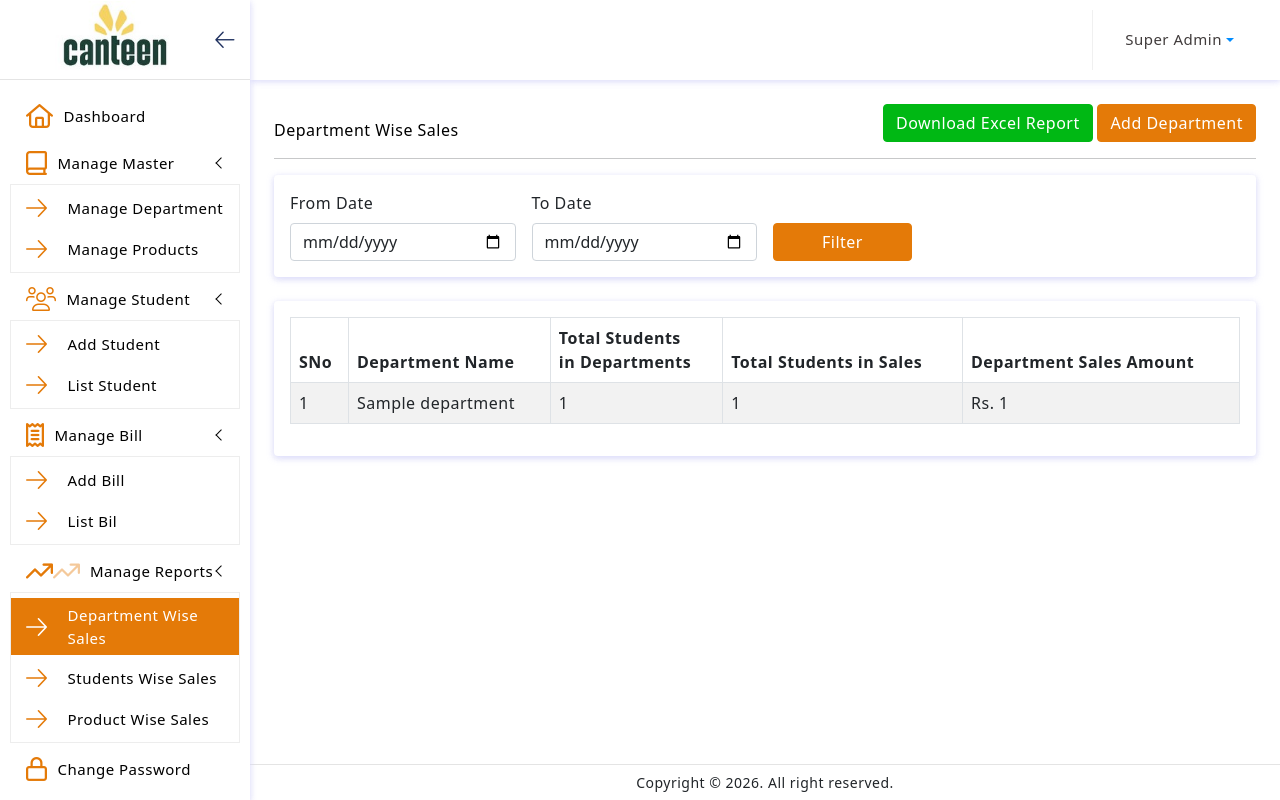
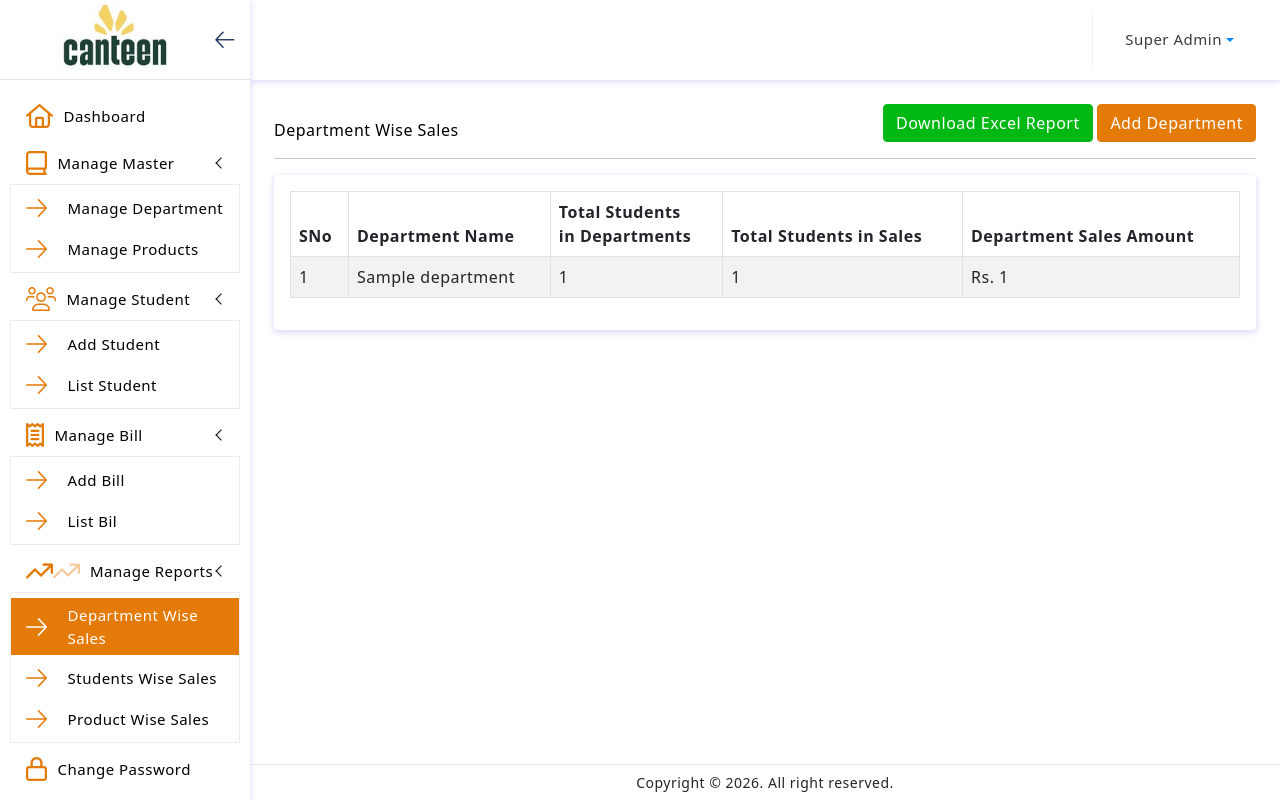
Before and after one commit to piere05/canteen-crm, a Django app: page /department-sales/ in a window 1280 px wide. Run offline with Django 5.2, Linux system fonts and the light colour scheme; tables that the repository leaves empty hold one stand-in row (values such as "Sample post"); some libraries are stand-ins or nearby versions.

Commit message:
Revert "day final commit"
This reverts commit 9c1a8ca305736c2a8c2d6b7faea9bb851e9ff853.

```diff
--- a/users/templates/department-sales.html
+++ b/users/templates/department-sales.html
@@ -56,37 +56,7 @@
 <hr />
 
 
-
-
-
 {% if department_data %}
-
-
-
-<div class="card p-5">
-<div class="row g-3">
-<div class="col-md-3">
-<label class="form-label">From Date</label>
-<input type="date" id="fromdate" name="fromdate"  class="form-control"
-value=""  placeholder="fromdate" required>
-</div>
-
-
-<div class="col-md-3">
-<label class="form-label">To Date</label>
-<input type="date" id="todate" name="todate"  class="form-control"
-value=""  placeholder="todate" required>
-</div>
-
-
-<div class="col-md-3 align-self-end">
-<input type="submit" name="Submit" class="btn btn-primary px-5"
-value="Filter">
-
-</div>
-</div>
-</div>
-
 
 <div class="card">
     <div class="card-body">
```
Also changed, not shown: canteen_crm/settings.py (+3 -8 lines), 1 other file.
